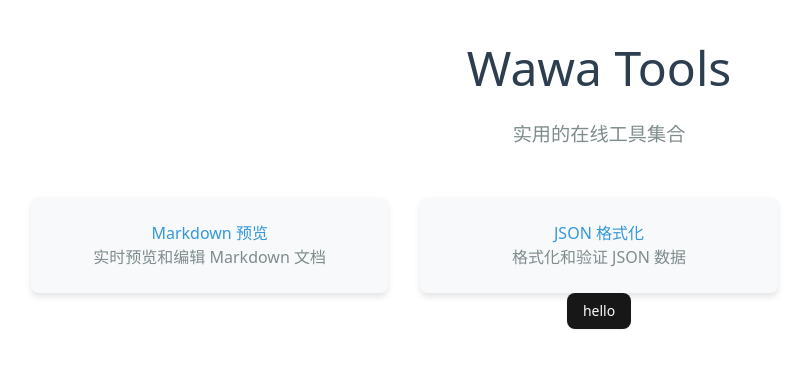
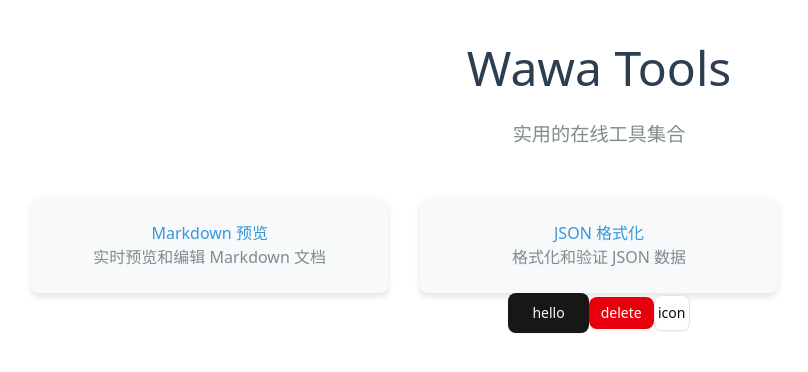
Before and after one commit to onlytiancai/wawa-tools, a Nuxt app: page / in a window 1280 px wide. Shown: the top 372 px of the page, without its empty margins (41-849 px from the left). Built offline with nearby package versions, Linux system fonts and the light colour scheme.

Commit message:
feat(button): 增强按钮组件功能并升级Nuxt版本
将按钮组件从type改为interface定义，并添加多种样式示例。同时升级Nuxt到4.1.2版本。

```diff
--- a/components/ui/button/Button.vue
+++ b/components/ui/button/Button.vue
@@ -6,7 +6,7 @@ import { Primitive } from "reka-ui"
 import { cn } from "@/lib/utils"
 import { buttonVariants } from "."
 
-type Props = /* @vue-ignore */ PrimitiveProps & {
+interface Props extends /* @vue-ignore */ PrimitiveProps {
   variant?: ButtonVariants["variant"]
   size?: ButtonVariants["size"]
   class?: HTMLAttributes["class"]
--- a/package.json
+++ b/package.json
@@ -13,7 +13,7 @@
     "class-variance-authority": "^0.7.1",
     "clsx": "^2.1.1",
     "lucide-vue-next": "^0.544.0",
-    "nuxt": "^3.12.4",
+    "nuxt": "^4.1.2",
     "radix-vue": "^1.9.17",
     "reka-ui": "^2.5.0",
     "tailwind-merge": "^3.3.1",
--- a/pages/index.vue
+++ b/pages/index.vue
@@ -14,7 +14,10 @@
         <p>格式化和验证 JSON 数据</p>
       </NuxtLink>
     </div>
-    <Button>hello</Button>
+    <Button variant="default" size="lg">hello</Button>
+<Button variant="destructive" size="sm">delete</Button>
+<Button variant="outline" size="icon">icon</Button>
+
   </div>
 </template>
 
```
Also changed, not shown: 1 other file (tests, documents, lock files or other folders).
